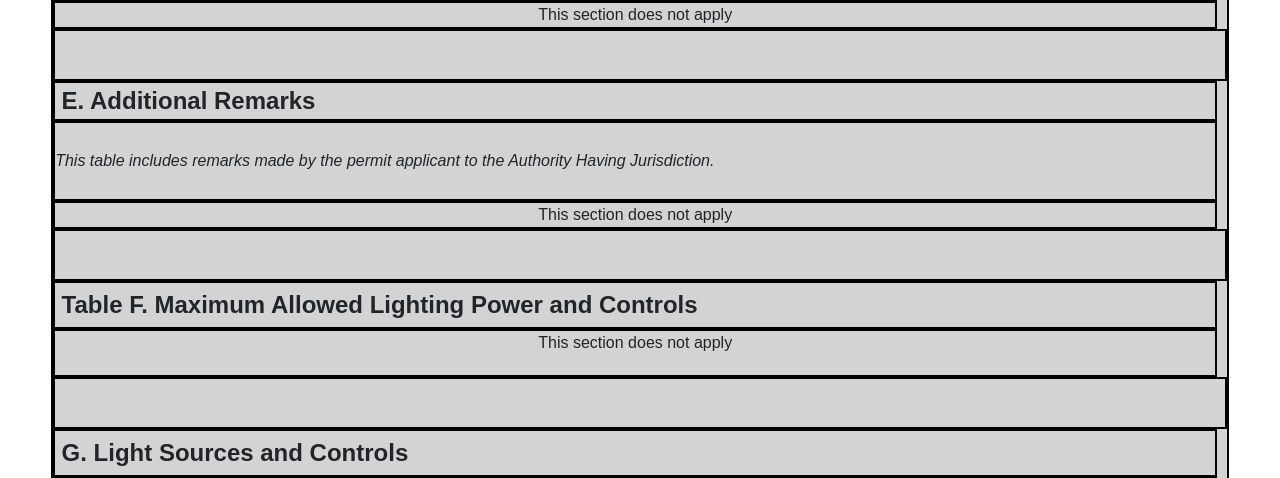
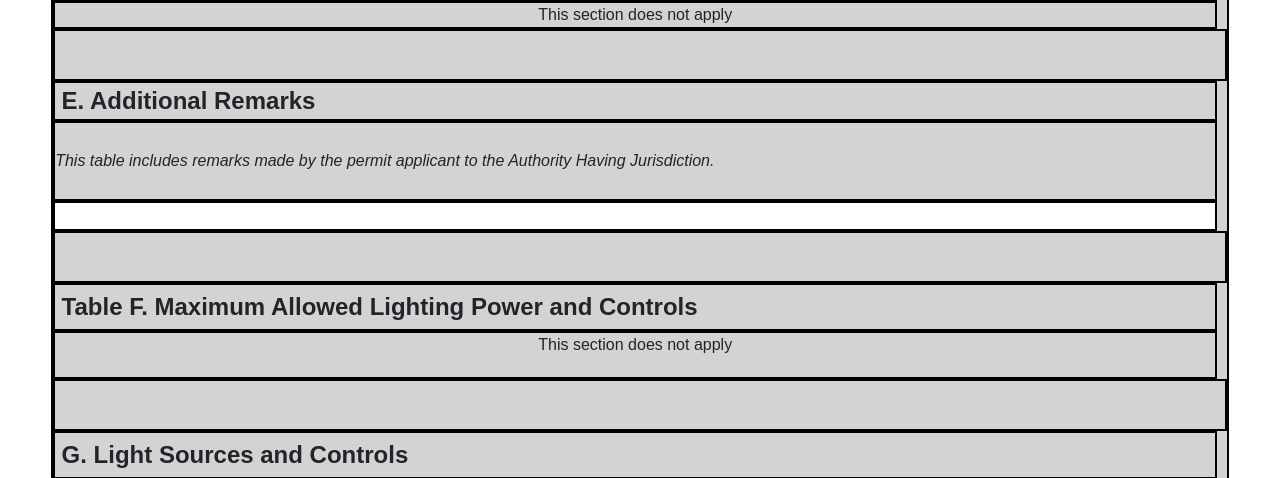
Before and after one commit to BenLalor/LTS_ComplianceSoftware_VanillaJavascript, a Flask app: page /lts in a window 1280 px wide. Shown: the part 1594-2072 px from the top of the page. Run offline with Flask 2, Linux system fonts and the light colour scheme; some libraries are stand-ins or nearby versions.

Commit message:
Change Table E to user input

```diff
--- a/templates/lts.html
+++ b/templates/lts.html
@@ -232,7 +232,7 @@ content%}
       This table includes remarks made by the permit applicant to the Authority
       Having Jurisdiction.
     </div>
-    <div class="E01">This section does not apply</div>
+    <input class="E01" />
   </div>
   <!-- JANKY! Remove this -->
   <div class="spaceBetweenTables">
```
